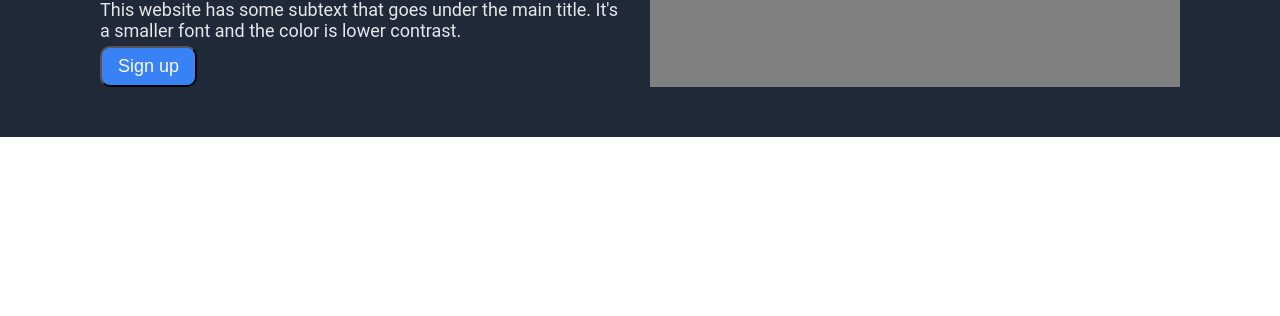
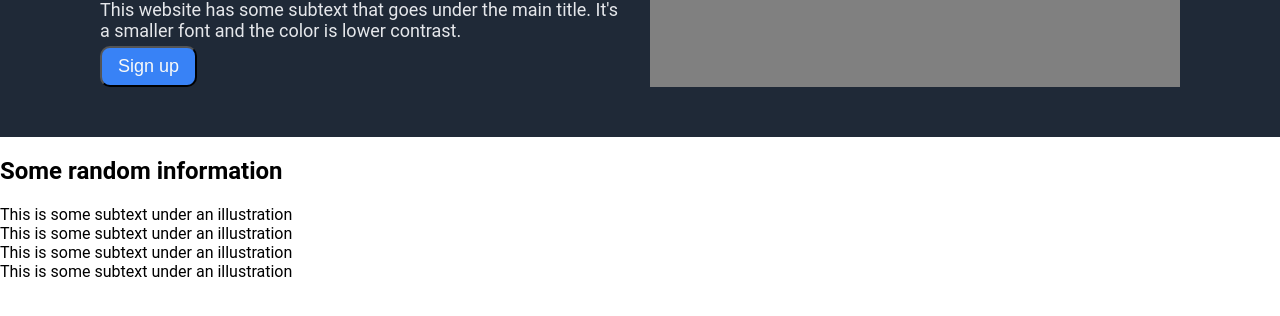
Before and after one commit to stefandeissler/project-landing-page, a plain HTML site: page index.html in a window 1280 px wide. Shown: the part 210-526 px from the top of the page. Drawn offline with Linux system fonts and the light colour scheme.

Commit message:
Add information elements and structure to html file

```diff
--- a/index.html
+++ b/index.html
@@ -30,5 +30,26 @@
         </div>
       </div>
     </div>
+    <div class="information">
+      <h2>Some random information</h2>
+      <div class="info-bar">
+        <div class="pair">
+          <div class="illustration"></div>
+          <div class="info-text">This is some subtext under an illustration</div>
+        </div>
+        <div class="pair">
+          <div class="illustration"></div>
+          <div class="info-text">This is some subtext under an illustration</div>
+        </div>
+        <div class="pair">
+          <div class="illustration"></div>
+          <div class="info-text">This is some subtext under an illustration</div>
+        </div>
+        <div class="pair">
+          <div class="illustration"></div>
+          <div class="info-text">This is some subtext under an illustration</div>
+        </div>
+      </div>
+    </div>
   </body>
 </html>
```
